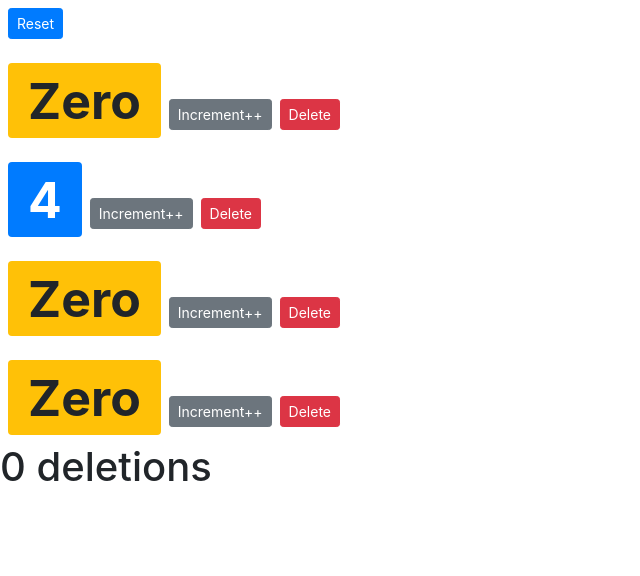
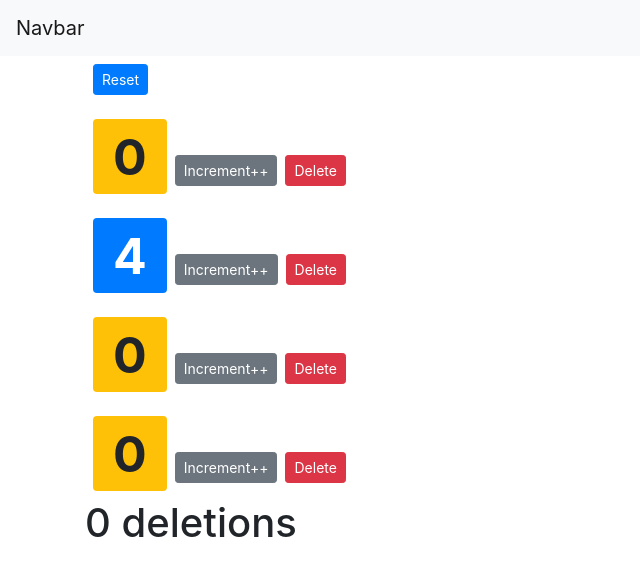
Before and after one commit to valcaro87/react-app-with-mosh, a React (Create React App) app: page / in a window 1280 px wide. Shown: the top 576 px of the page, without its empty margins (0-640 px from the left). Built offline with nearby package versions, Linux system fonts and the light colour scheme.

Commit message:
multiple components

```diff
--- a/src/App.js
+++ b/src/App.js
@@ -1,25 +1,19 @@
-import logo from './logo.svg';
+import React, { Component } from 'react';
 import './App.css';
+import Navbar from './components/navbar';
+import Counters from './components/counters';
 
-function App() {
-  return (
-    <div className="App">
-      <header className="App-header">
-        <img src={logo} className="App-logo" alt="logo" />
-        <p>
-          Edit <code>src/App.js</code> and save to reload.
-        </p>
-        <a
-          className="App-link"
-          href="https://reactjs.org"
-          target="_blank"
-          rel="noopener noreferrer"
-        >
-          Learn React
-        </a>
-      </header>
-    </div>
-  );
+class App extends React.Component {
+  render() {
+    return (
+      <React.Fragment>
+        <Navbar />
+        <main className="container">
+          <Counters />
+        </main>
+      </React.Fragment>
+    );
+  }
 }
 
 export default App;
--- a/src/components/counter.jsx
+++ b/src/components/counter.jsx
@@ -72,7 +72,7 @@ class Counter extends Component {
 
     formatCount() {
         const count = this.props.counter.value;
-        return count === 0 ? "Zero" : count;
+        return count === 0 ? "0" : count;
     }
 }
 
--- /dev/null
+++ b/src/components/navbar.jsx
@@ -0,0 +1,13 @@
+import React, { Component } from 'react'
+
+class Navbar extends React.Component {
+    render() {
+        return (
+            <nav className="navbar navbar-light bg-light">
+                <a className="navbar-brand" href="#">Navbar</a>
+            </nav>
+        );
+    }
+}
+
+export default Navbar;
--- a/src/index.js
+++ b/src/index.js
@@ -4,11 +4,11 @@ import './index.css';
 import App from './App';
 import reportWebVitals from './reportWebVitals';
 import '../node_modules/bootstrap/dist/css/bootstrap.min.css';
-import Counters from './components/counters';
+
 
 ReactDOM.render(
   <React.StrictMode>
-    <Counters />
+    <App />
   </React.StrictMode>,
   document.getElementById('root')
 );
```
